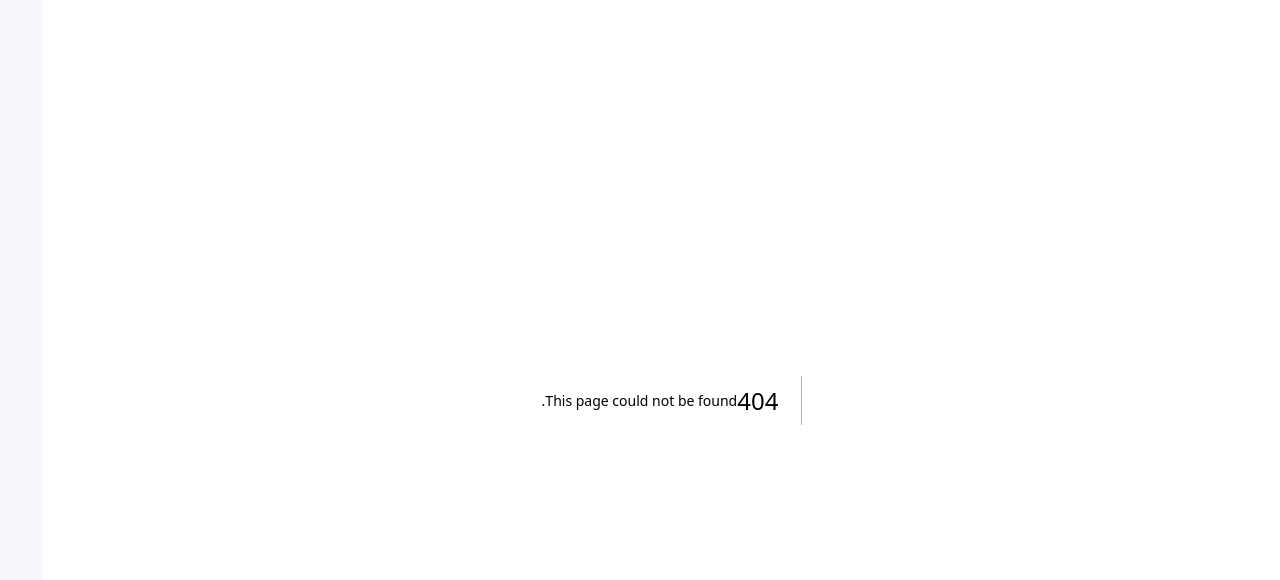
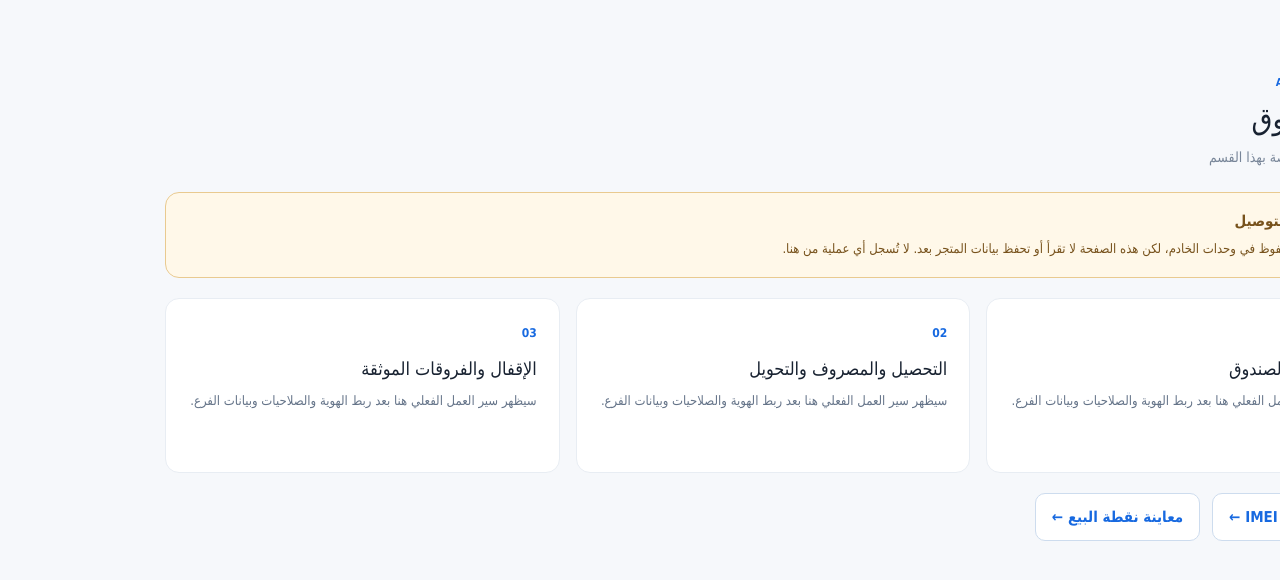
Before and after one commit to a1medianet/a1-mobi, a Next.js app: page /ar/cash in a window 1280 px wide. Before the commit this address had no page. Shown: the top 580 px of the page. Built offline with nearby package versions, Linux system fonts and the light colour scheme.

Commit message:
Connect module navigation and clarify preview safety

```diff
--- a/package.json
+++ b/package.json
@@ -9,7 +9,7 @@
     "build": "next build",
     "start": "next start",
     "lint": "eslint src tests vitest.config.ts",
-    "test": "vitest run",
+    "test": "vitest run --maxWorkers=1",
     "test:watch": "vitest",
     "gate:pilot": "vitest run tests/pilot.test.ts tests/inventory-db.test.ts tests/sell-db.test.ts tests/repair-db.test.ts tests/customer-debt-db.test.ts tests/cash-db.test.ts tests/topup-db.test.ts tests/reports-db.test.ts",
     "db:validate": "prisma validate",
--- /dev/null
+++ b/src/app/[locale]/[module]/page.tsx
@@ -0,0 +1,43 @@
+import Link from "next/link";
+import { notFound } from "next/navigation";
+
+const modules = {
+  inventory: { ar: "المخزون والأجهزة", en: "Inventory & devices", icon: "◇", stepsAr: ["المنتجات والباركود", "استلام المخزون مع فحص IMEI", "المواقع والتسويات وسجل الحركة"], stepsEn: ["Products and barcodes", "Stock intake with IMEI check", "Locations, adjustments, and movement log"] },
+  repairs: { ar: "الصيانة", en: "Repairs", icon: "⌁", stepsAr: ["استلام الجهاز وفحص IMEI", "التشخيص والموافقة والقطع", "التسليم والتحصيل والضمان"], stepsEn: ["Intake and IMEI check", "Diagnosis, approval, and parts", "Delivery, payment, and warranty"] },
+  customers: { ar: "العملاء والديون", en: "Customers & debt", icon: "♙", stepsAr: ["سجل العملاء والأجهزة", "حساب الدين والدفعات", "كشف الحساب والتدقيق"], stepsEn: ["Customer and device records", "Debt and repayments", "Statements and audit"] },
+  cash: { ar: "الصندوق", en: "Cash", icon: "▤", stepsAr: ["فتح جلسة الصندوق", "التحصيل والمصروف والتحويل", "الإقفال والفروقات الموثقة"], stepsEn: ["Open cash session", "Receipts, expenses, and transfers", "Close and document variances"] },
+  topup: { ar: "التعبئة", en: "Top-up", icon: "↗", stepsAr: ["تحديد المزود والرقم", "فحص الجهاز إن كان حاضرًا", "التنفيذ والتسوية"], stepsEn: ["Choose provider and number", "Check IMEI if device is present", "Execute and settle"] },
+  reports: { ar: "التقارير", en: "Reports", icon: "▥", stepsAr: ["المبيعات والأرباح", "الصيانة والديون", "المخزون والتعبئة والصندوق"], stepsEn: ["Sales and profit", "Repairs and debt", "Inventory, top-up, and cash"] },
+} as const;
+
+type ModuleKey = keyof typeof modules;
+export default async function ModulePage({ params }: { params: Promise<{ locale: string; module: string }> }) {
+  const { locale, module } = await params;
+  if ((locale !== "ar" && locale !== "en") || !(module in modules)) notFound();
+  const data = modules[module as ModuleKey];
+  const ar = locale === "ar";
+  const title = ar ? data.ar : data.en;
+  const steps = ar ? data.stepsAr : data.stepsEn;
+  return <main dir={ar ? "rtl" : "ltr"} className="module-page">
+    <header className="module-header"><div>
+      <Link href={`/${locale}`} className="back-link">{ar ? "← لوحة التحكم" : "← Dashboard"}</Link>
+      <p className="module-kicker">A1 MOBI · {module.toUpperCase()}</p>
+      <h1>{data.icon} {title}</h1>
+      <p className="module-sub">{ar ? "مساحة العمل الخاصة بهذا القسم" : "Workspace for this store domain"}</p>
+    </div></header>
+    <div className="module-banner" role="status">
+      <strong>{ar ? "واجهة قيد التوصيل" : "Interface integration in progress"}</strong>
+      <p>{ar ? "منطق العمل محفوظ في وحدات الخادم، لكن هذه الصفحة لا تقرأ أو تحفظ بيانات المتجر بعد. لا تُسجل أي عملية من هنا." : "The server domain logic exists, but this page does not read or save store data yet. No transactions are recorded here."}</p>
+    </div>
+    <section className="module-step-grid" aria-label={title}>
+      {steps.map((step, index) => <article className="module-step" key={step}>
+        <span>{String(index + 1).padStart(2, "0")}</span><h2>{step}</h2>
+        <p>{ar ? "سيظهر سير العمل الفعلي هنا بعد ربط الهوية والصلاحيات وبيانات الفرع." : "The real workflow will appear here after identity, permissions, and branch data are connected."}</p>
+      </article>)}
+    </section>
+    <nav className="module-next" aria-label={ar ? "روابط متاحة" : "Available links"}>
+      <Link href={`/${locale}/device-trust`}>{ar ? "معاينة فحص IMEI" : "IMEI format preview"} ←</Link>
+      <Link href={`/${locale}/pos`}>{ar ? "معاينة نقطة البيع" : "POS preview"} ←</Link>
+    </nav>
+  </main>;
+}
--- a/src/app/[locale]/device-trust/page.tsx
+++ b/src/app/[locale]/device-trust/page.tsx
@@ -6,7 +6,7 @@ function validImei(value:string){const digits=value.replace(/\D/g,"");if(digits.
 export default function DeviceTrustPage(){
  const [imei,setImei]=useState(""); const [checked,setChecked]=useState(false);
  const valid=validImei(imei);
- return <main dir="rtl" className="trust-page"><header className="module-header"><div><Link href="/ar" className="back-link">← لوحة التحكم</Link><p className="module-kicker">A1 MOBI · DEVICE TRUST NETWORK</p><h1>فحص موثوقية الجهاز</h1><p className="module-sub">افحص كل جهاز قبل البيع أو الشراء أو الصيانة أو التعبئة</p></div><div className="trust-status">● الشبكة متصلة</div></header>
- <section className="trust-layout"><div className="trust-hero"><div className="trust-orb">⌕</div><h2>أدخل رقم IMEI أو امسحه</h2><p>لن نعرض رقم IMEI كاملًا للعامة. يتم تشفيره وربطه بنتيجة الفحص وسجل التدقيق.</p><label className="imei-field"><span>IMEI</span><input inputMode="numeric" maxLength={15} value={imei} onChange={e=>{setImei(e.target.value.replace(/\D/g,""));setChecked(false)}} placeholder="000000000000000"/><small>{imei.length}/15</small></label><button className="trust-check-btn" disabled={!valid} onClick={()=>setChecked(true)}>فحص الجهاز الآن <span>←</span></button>{checked&&<div className="trust-result clear"><span>✓</span><div><b>الجهاز غير موجود في سجل البلاغات</b><small>نتيجة CLEAR · مسموح بمتابعة العملية</small></div></div>}</div>
+ return <main dir="rtl" className="trust-page"><header className="module-header"><div><Link href="/ar" className="back-link">← لوحة التحكم</Link><p className="module-kicker">A1 MOBI · DEVICE TRUST NETWORK</p><h1>فحص موثوقية الجهاز</h1><p className="module-sub">افحص كل جهاز قبل البيع أو الشراء أو الصيانة أو التعبئة</p></div><div className="trust-status">معاينة الواجهة · الفحص الشبكي غير مفعّل</div></header>
+ <section className="trust-layout"><div className="trust-hero"><div className="trust-orb">⌕</div><h2>أدخل رقم IMEI أو امسحه</h2><p>هذه معاينة تتحقق من صيغة IMEI فقط. لا تستعلم من سجل البلاغات ولا تُجيز أي خدمة لجهاز فعلي.</p><label className="imei-field"><span>IMEI</span><input inputMode="numeric" maxLength={15} value={imei} onChange={e=>{setImei(e.target.value.replace(/\D/g,""));setChecked(false)}} placeholder="000000000000000"/><small>{imei.length}/15</small></label><button className="trust-check-btn" disabled={!valid} onClick={()=>setChecked(true)}>التحقق من صيغة الرقم <span>←</span></button>{checked&&<div className="trust-result clear"><span>✓</span><div><b>صيغة IMEI صحيحة فقط</b><small>لم يُفحص سجل البلاغات · لا يجوز متابعة العملية بهذه النتيجة</small></div></div>}</div>
  <aside className="trust-side"><h3>قاعدة الفحص الإلزامي</h3><p>لا تُنفّذ أي خدمة لجهاز فعلي قبل إتمام فحص الثقة.</p><div className="trust-rules"><div><span>01</span><b>البيع والاستبدال</b></div><div><span>02</span><b>استلام المخزون</b></div><div><span>03</span><b>استلام الصيانة</b></div><div><span>04</span><b>Device Present Top-up</b></div></div><Link href="/ar/pos" className="soft-btn trust-pos-link">الانتقال إلى نقطة البيع ←</Link></aside></section></main>
 }
--- a/src/app/[locale]/page.tsx
+++ b/src/app/[locale]/page.tsx
@@ -4,22 +4,22 @@ import Link from "next/link";
 
 const copy = {
   ar: {
-    greeting: "صباح الخير، شادي", subtitle: "إليك ملخص حركة المتجر اليوم",
+    greeting: "مرحبًا في A1 Mobi", subtitle: "معاينة مساحات عمل المتجر",
     search: "ابحث عن منتج، عميل أو رقم IMEI", newSale: "عملية بيع جديدة",
     overview: "نظرة عامة", today: "اليوم", sales: "مبيعات اليوم", profit: "صافي الربح",
     repairs: "أجهزة قيد الصيانة", stock: "تنبيهات المخزون", quick: "إجراءات سريعة",
     activity: "آخر العمليات", viewAll: "عرض الكل", trust: "فحص جهاز", inventory: "إضافة مخزون", preview: "معاينة ببيانات توضيحية — لا تعكس عمليات المتجر الفعلية", quickHint: "الوصول السريع إلى الواجهات المتاحة", start: "ابدأ الآن", sync: "بيانات توضيحية",
     repair: "استلام صيانة", topup: "شحن رصيد", nav: ["الرئيسية","نقطة البيع","المخزون والأجهزة","الصيانة","العملاء والديون","الصندوق","التعبئة","فحص IMEI","التقارير"],
-    columns: ["العملية","العميل","الوقت","المبلغ","الحالة"], branch: "فرع القبة", online: "النظام متصل",
+    columns: ["العملية","العميل","الوقت","المبلغ","الحالة"], branch: "بيئة المعاينة", online: "معاينة محلية",
   },
   en: {
-    greeting: "Good morning, Chadi", subtitle: "Here is today’s store activity",
+    greeting: "Welcome to A1 Mobi", subtitle: "Preview the store workspaces",
     search: "Search product, customer, or IMEI", newSale: "New sale",
     overview: "Overview", today: "Today", sales: "Today’s sales", profit: "Net profit",
     repairs: "Devices in repair", stock: "Stock alerts", quick: "Quick actions",
     activity: "Recent activity", viewAll: "View all", trust: "Device check", inventory: "Add stock", preview: "Preview with sample data — not actual store activity", quickHint: "Open available workspaces", start: "Open now", sync: "Sample data",
     repair: "Repair intake", topup: "Top-up", nav: ["Dashboard","Point of sale","Inventory & devices","Repairs","Customers & debt","Cash","Top-up","IMEI check","Reports"],
-    columns: ["Transaction","Customer","Time","Amount","Status"], branch: "Al-Qobbeh branch", online: "System online",
+    columns: ["Transaction","Customer","Time","Amount","Status"], branch: "Preview environment", online: "Local preview",
   },
 };
 
@@ -49,34 +49,33 @@ export default async function Dashboard({ params }: { params: Promise<{ locale:
       <aside className="sidebar">
         <div className="brand"><span className="brand-mark">A1</span><span><b>Mobi</b><small>Store OS</small></span></div>
         <nav className="nav-list">
-          {t.nav.map((item, i) => [0, 1, 7].includes(i) ? <Link className={i === 0 ? "nav-item active" : "nav-item"} href={navHrefs[i].replace("/ar", `/${locale}`)} key={item}><span className="nav-icon">{icons[i]}</span><span>{item}</span></Link> : <span className="nav-item unavailable" aria-disabled="true" title={ar ? "قيد البناء" : "Coming soon"} key={item}><span className="nav-icon">{icons[i]}</span><span>{item}</span></span>)}
+          {t.nav.map((item, i) => <Link className={i === 0 ? "nav-item active" : "nav-item"} href={navHrefs[i].replace("/ar", `/${locale}`)} key={item}><span className="nav-icon">{icons[i]}</span><span>{item}</span></Link>)}
         </nav>
         <div className="sidebar-foot">
-          <div className="status-dot" /><div><b>{t.online}</b><small>آخر مزامنة الآن</small></div>
+          <div className="status-dot" /><div><b>{t.online}</b><small>{t.preview}</small></div>
         </div>
       </aside>      <main className="workspace">
         <header className="topbar">
           <div className="mobile-brand"><span className="brand-mark">A1</span><b>Mobi</b></div>
-          <label className="search"><span>⌕</span><input aria-label={t.search} placeholder={t.search}/><kbd>F2</kbd></label>
+          <div className="search search-placeholder" aria-label={t.search}><span>⌕</span><span>{t.search}</span></div>
           <div className="top-actions">
             <Link className="locale" href={ar ? "/en" : "/ar"}>{ar ? "EN" : "AR"}</Link>
-            <button className="icon-btn" aria-label="Notifications">♢<i /></button>
-            <div className="profile"><span className="avatar">ش</span><span><b>شادي عطوي</b><small>{t.branch}</small></span><span>⌄</span></div>
+            <div className="profile"><span className="avatar">A1</span><span><b>A1 Mobi</b><small>{t.branch}</small></span></div>
           </div>
         </header>
         <div className="content">
           <section className="welcome">
             <div><p className="eyebrow">{t.branch}</p><h1>{t.greeting}</h1><p>{t.subtitle}</p><p className="preview-notice" role="status">{t.preview}</p></div>
-            <Link className="primary" href={`/${locale}/pos`}><span>＋</span>{t.newSale}<kbd>F4</kbd></Link>
+            <Link className="primary" href={`/${locale}/pos`}><span>＋</span>{t.newSale}</Link>
           </section>
-          <section className="section-head"><div><h2>{t.overview}</h2><p>{t.today}</p></div><button className="period">{t.today}<span>⌄</span></button></section>
+          <section className="section-head"><div><h2>{t.overview}</h2><p>{t.today}</p></div><span className="period">{t.sync}</span></section>
           <section className="metrics">
             {metrics.map((m) => <article className="metric" key={m.key}><div className={"metric-icon "+m.tone}>{m.icon}</div><div className="metric-body"><p>{t[m.key as keyof typeof t]}</p><strong>{m.value}</strong><small className={m.tone}>{m.delta}</small></div></article>)}
           </section>
           <section className="quick-card">
             <div className="section-head"><div><h2>{t.quick}</h2><p>{t.quickHint}</p></div></div>
             <div className="quick-grid">
-              {[[t.newSale,"▣","blue",`/${locale}/pos`],[t.trust,"⌕","violet",`/${locale}/device-trust`]].map(([label,icon,tone,href]) => <Link className="quick-action" href={href} key={label}><span className={"quick-icon "+tone}>{icon}</span><b>{label}</b><small>{t.start} <span>←</span></small></Link>)}
+              {[[t.newSale,"▣","blue",`/${locale}/pos`],[t.trust,"⌕","violet",`/${locale}/device-trust`],[t.repair,"◇","amber",`/${locale}/repairs`],[t.inventory,"□","green",`/${locale}/inventory`],[t.topup,"↗","cyan",`/${locale}/topup`]].map(([label,icon,tone,href]) => <Link className="quick-action" href={href} key={label}><span className={"quick-icon "+tone}>{icon}</span><b>{label}</b><small>{t.start} <span>←</span></small></Link>)}
             </div>
           </section>          <section className="activity-card">
             <div className="section-head"><div><h2>{t.activity}</h2><p>{t.sync}</p></div></div>
@@ -84,9 +83,9 @@ export default async function Dashboard({ params }: { params: Promise<{ locale:
               <tbody>{rows.map((row,ri)=><tr key={row[0]}>{row.map((cell,ci)=><td key={ci}>{ci===0?<b className="invoice">{cell}</b>:ci===4?<span className={"pill "+(ri===1?"pending":"done")}>{cell}</span>:cell}</td>)}</tr>)}</tbody>
             </table></div>
           </section>
-          <footer><span>A1 Mobi · Multi-Surface Store Platform</span><span>Web · Desktop · Mobile Ready</span></footer>
+          <footer><span>A1 Mobi · Store Platform</span><span>{t.preview}</span></footer>
         </div>
-        <nav className="mobile-nav">{[0,1,7].map(i=><Link className={i===0?"active":""} href={navHrefs[i].replace("/ar", `/${locale}`)} key={i}><span>{icons[i]}</span><small>{t.nav[i]}</small></Link>)}</nav>
+        <nav className="mobile-nav">{t.nav.map((_,i)=><Link className={i===0?"active":""} href={navHrefs[i].replace("/ar", `/${locale}`)} key={i}><span>{icons[i]}</span><small>{t.nav[i]}</small></Link>)}</nav>
       </main>
     </div>
   );
--- a/src/app/[locale]/pos/page.tsx
+++ b/src/app/[locale]/pos/page.tsx
@@ -22,7 +22,7 @@ export default function PosPage() {
       </div></section>
       <aside className="cart-panel"><div className="cart-head"><div><h2>الفاتورة الحالية</h2><small>#INV-2842 · نقدي</small></div><span className="cart-badge">{cart.length}</span></div>
         <div className="cart-lines">{cart.length===0?<div className="empty-cart"><span>▣</span><b>السلة فارغة</b><small>اختر منتجًا لإضافته إلى الفاتورة</small></div>:cart.map(item=><div className="cart-line" key={item.sku}><span className="line-icon">{item.serial?"◈":"□"}</span><div><b>{item.name}</b><small>{item.sku}</small></div><strong>${item.price.toFixed(2)}</strong></div>)}</div>
-        <div className="cart-summary"><div><span>المجموع الفرعي</span><b>${total.toFixed(2)}</b></div><div><span>الخصم</span><b>$0.00</b></div><div className="cart-total"><span>الإجمالي</span><strong>${total.toFixed(2)}</strong></div><button className="checkout-btn" disabled={!cart.length}>متابعة الدفع <span>←</span></button><small className="trust-note">◉ الأجهزة التسلسلية تتطلب فحص IMEI قبل الإكمال</small></div>
+        <div className="cart-summary"><div><span>المجموع الفرعي</span><b>${total.toFixed(2)}</b></div><div><span>الخصم</span><b>$0.00</b></div><div className="cart-total"><span>الإجمالي</span><strong>${total.toFixed(2)}</strong></div><button className="checkout-btn" disabled title="الدفع غير متصل بعد بقاعدة البيانات والصلاحيات">الدفع غير متاح في المعاينة</button><small className="trust-note">هذه سلة توضيحية لا تحفظ بيعًا أو مخزونًا. الأجهزة التسلسلية تتطلب فحص IMEI حقيقيًا قبل الإكمال.</small></div>
       </aside>
     </div>
   </main>;
--- a/src/app/globals.css
+++ b/src/app/globals.css
@@ -74,3 +74,18 @@ footer{display:block;text-align:center;line-height:2}.mobile-nav{display:flex;po
 .nav-item.unavailable { opacity:.5; cursor:not-allowed; }
 .preview-notice { display:inline-block; margin-top:14px!important; padding:7px 11px; border:1px solid #f0d39b; border-radius:8px; background:#fff8e9; color:#85590a!important; font-size:12px!important; font-weight:700; }
 @media (prefers-reduced-motion:reduce) { .metric,.quick-card,.activity-card,.product-panel,.cart-panel,.trust-hero,.trust-side,.quick-action,.quick-action::before,.product-card { transition:none!important; transform:none!important; } }
+
+.module-page { max-width:1320px; min-height:100vh; margin:auto; padding:32px; background:var(--paper); }
+.module-banner { border:1px solid #e9ca90; background:#fff8e9; color:#77521c; border-radius:14px; padding:17px 20px; margin:20px 0; }
+.module-banner strong { font-size:15px; }.module-banner p { margin:5px 0 0; font-size:13px; line-height:1.7; }
+.module-step-grid { display:grid; grid-template-columns:repeat(3,minmax(0,1fr)); gap:16px; }
+.module-step { background:white; border:1px solid var(--line); border-radius:14px; padding:22px; min-height:175px; transition:border-color .2s ease,box-shadow .2s ease; }
+.module-step:hover { border-color:#b6d3f5; box-shadow:0 12px 30px #1769e016; }
+.module-step span { color:var(--blue); font-size:12px; font-weight:800; }.module-step h2 { margin:12px 0 8px; font-size:18px; }.module-step p { color:#657489; font-size:13px; line-height:1.7; }
+.module-next { display:flex; flex-wrap:wrap; gap:12px; margin-top:20px; }.module-next a { display:inline-block; padding:12px 16px; border:1px solid #cddcee; border-radius:10px; background:white; color:var(--blue); text-decoration:none; font-weight:700; }
+@media(max-width:800px) { .module-page { padding:18px 14px; }.module-step-grid { grid-template-columns:1fr; }.mobile-nav { justify-content:flex-start; overflow-x:auto; gap:8px; }.mobile-nav a { flex:0 0 64px; } }
+@media(prefers-reduced-motion:reduce) { .module-step { transition:none; } }
+
+.sidebar-foot .status-dot { background:#e4a536; box-shadow:0 0 0 5px #e4a53617; }
+.search-placeholder { font-size:13px; overflow:hidden; white-space:nowrap; text-overflow:ellipsis; cursor:default; }
+.search-placeholder span:last-child { overflow:hidden; text-overflow:ellipsis; }
```
Also changed, not shown: 1 other file (tests, documents, lock files or other folders).
